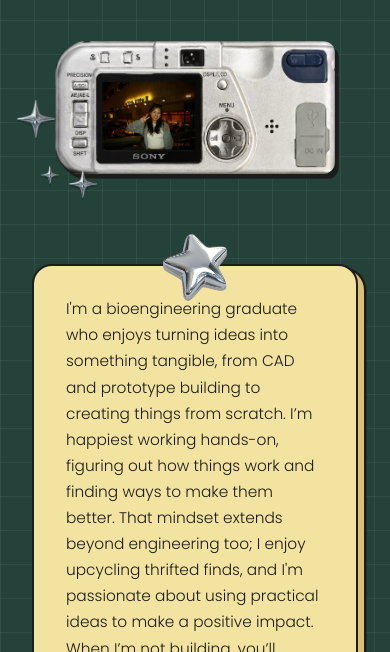
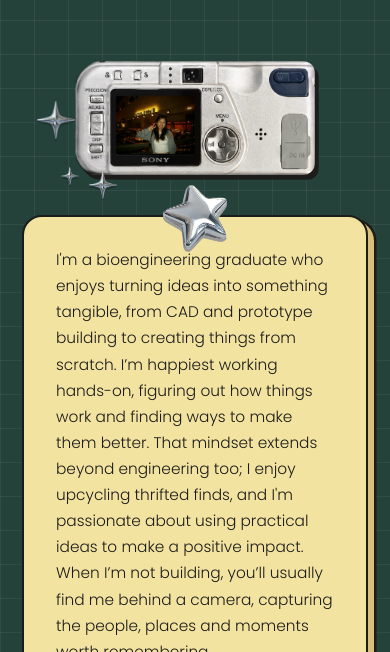
Before and after one commit to lgkl2/my-portfolio, a plain HTML site: page index.html in a window 390 px wide. Shown: the part 592-1244 px from the top of the page. Drawn offline with Linux system fonts and the light colour scheme.

```diff
--- a/index.html
+++ b/index.html
@@ -247,7 +247,8 @@
     display:grid;
     grid-template-columns: minmax(200px, 340px) 1fr;
     align-items: start;
-    gap: 50px 60px;
+    gap: 56px 60px;
+    padding: 40px 0 0;
   }
 
   .about-photo{
@@ -255,7 +256,9 @@
     grid-column: 1;
     grid-row: 1 / 3;
     align-self: start;
-    margin-top: 40px;
+    width: 100%;
+    max-width: 340px;
+    margin: 0 auto;
   }
 
   .about-photo img.camera-photo{
@@ -269,13 +272,13 @@
   .about-text1{
     grid-column: 2;
     grid-row: 1;
-    margin-top: 40px;
+    margin: 0;
   }
 
   .about-text2{
     grid-column: 2;
     grid-row: 2;
-    margin-top: 40px;
+    margin: 0;
   }
 
   .about-text p{
@@ -416,27 +419,31 @@
   }
 
   @media (max-width: 760px){
+    .wrap{ padding: 0 22px; }
+
     nav ul{ gap: 16px; }
     nav ul li:nth-child(4){ display:none; }
 
     .about-grid{
       grid-template-columns: 1fr;
+      gap: 0;
+      padding-top: 20px;
     }
     .about-photo{
       grid-column: 1;
       grid-row: auto;
-      max-width: 280px;
-      margin: 0 auto 10px;
+      max-width: 240px;
+      margin: 0 auto 40px;
     }
     .about-text1{
       grid-column: 1;
       grid-row: auto;
-      margin-top: 30px;
+      margin: 0 0 56px;
     }
     .about-text2{
       grid-column: 1;
       grid-row: auto;
-      margin-top: 40px;
+      margin: 0;
     }
 
     .skills-grid{ grid-template-columns: 1fr 1fr; }
```
